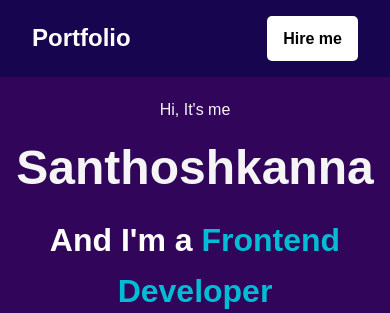
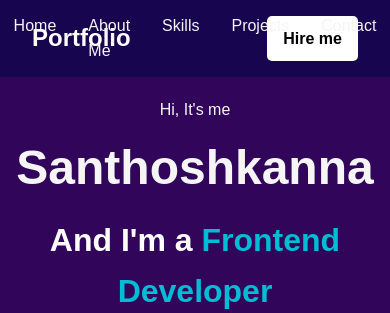
Before and after one commit to santhoshkanna021/Portfolio.., a Flask app: page / in a window 390 px wide. Shown: the top 313 px of the page. Run offline with Flask 3, Linux system fonts and the light colour scheme.

Commit message:
Modified Styles.css

```diff
--- a/static/Styles.css
+++ b/static/Styles.css
@@ -354,20 +354,11 @@ body {
 .hero {
   display: flex;
   justify-content: space-between;
-  padding: 80px;
+  padding: 40px;
 }
 
 /* Responsive for mobile */
 @media (max-width: 650px) {
-  /* Navbar */
-  .nav-links {
-    display: none;
-    flex-direction: column;
-    align-items: center;
-    width: 100%;
-    gap: 10px;
-  }
-
   .search-bar {
     width: 90%;
     margin: 10px 0;
```
